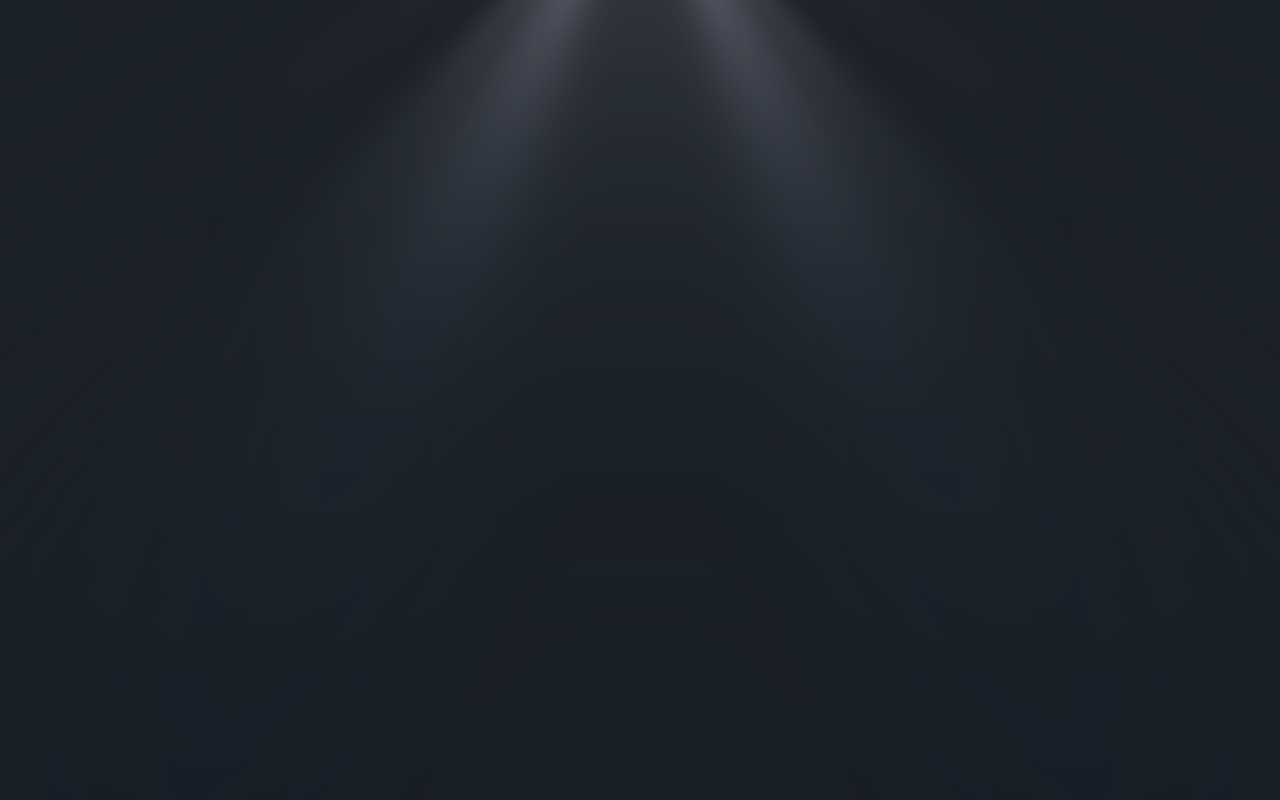
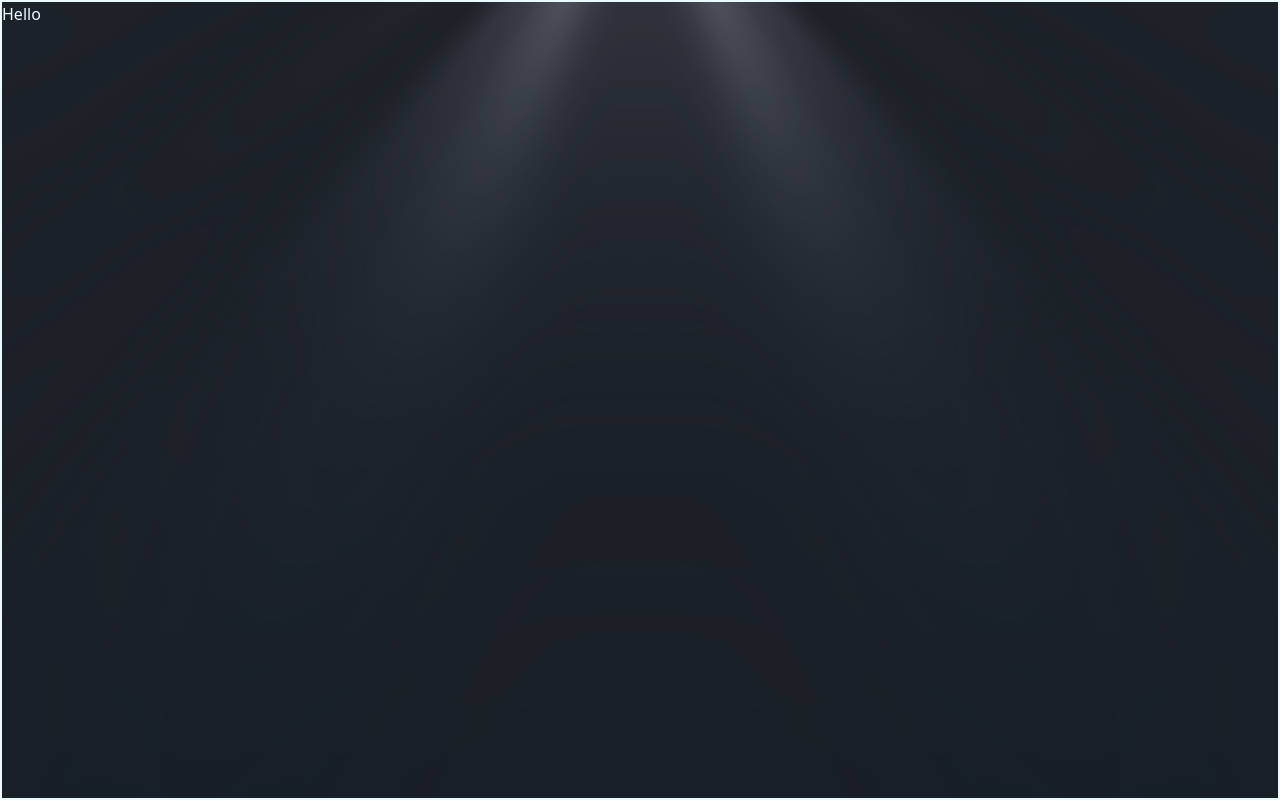
Before and after one commit to Dev-Asifur-Rahman/my-portfolio-updated-next.js, a Next.js app: page / in a window 1280 px wide. Built offline with nearby package versions, Linux system fonts and the light colour scheme.

Commit message:
content section added in home page

```diff
--- a/src/app/page.js
+++ b/src/app/page.js
@@ -18,6 +18,7 @@ export default function Home() {
         fadeDistance={1}
         saturation={1}
       />
+      <section className="w-full border-2 h-full absolute z-10 top-0">Hello</section>
     </div>
   );
 }
```
Also changed, not shown: 1 other file (tests, documents, lock files or other folders).
